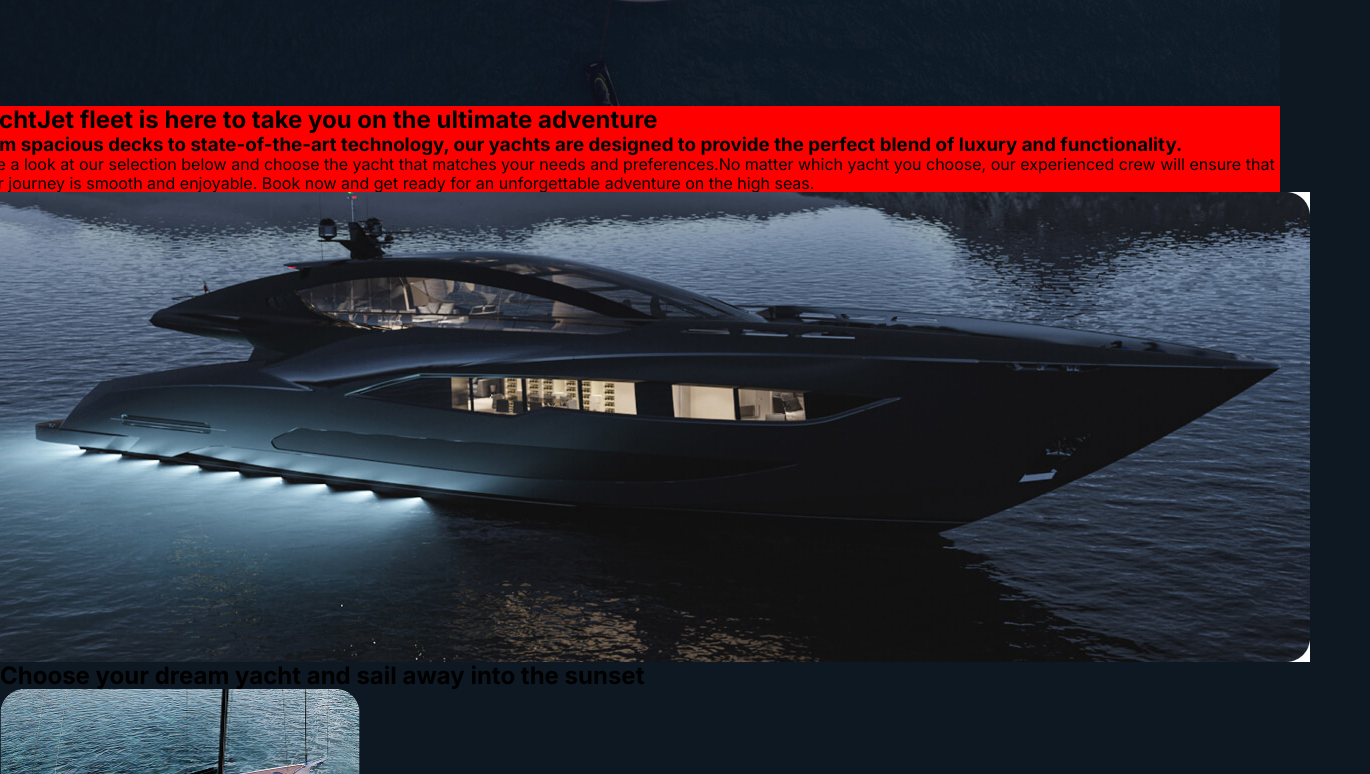
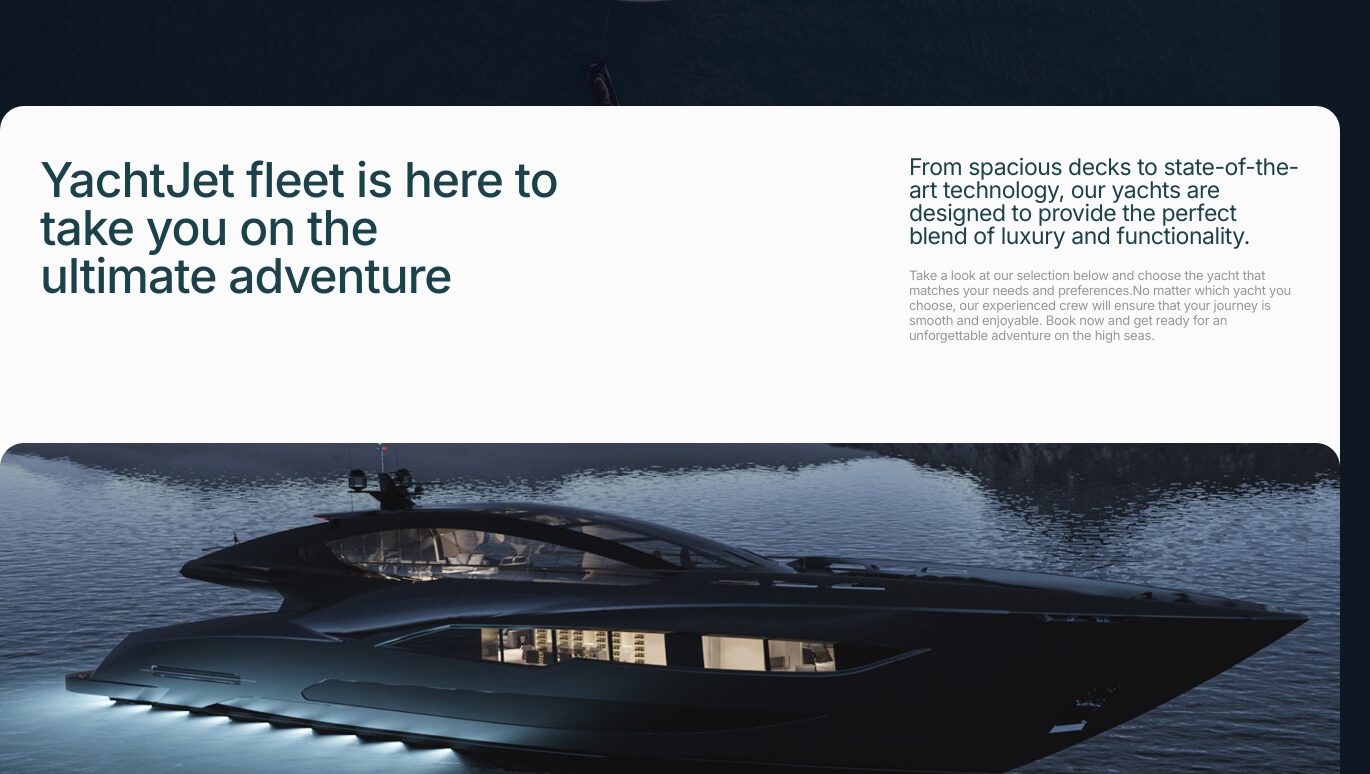
Before and after one commit to VolodymyrTryhub/blended-yacht-jet, a plain HTML site: page index.html in a window 1280 px wide. Shown: the part 726-1500 px from the top of the page, 1370 px wide, since content can reach past the window. Drawn offline with nearby package versions, Linux system fonts and the light colour scheme.

Commit message:
third section begin

```diff
--- a/CSS/styles.css
+++ b/CSS/styles.css
@@ -125,6 +125,7 @@ img {
 .social-list-link:hover,
 .social-list-link:focus {
     background-color: #062730;
+    color: #fbfbfb;
 }
 /* section 1 */
 .block-first {
@@ -157,33 +158,76 @@ img {
     width: 179px;
     height: 52px;
     background: #1b414b;
+    color: #fbfbfb;
 }
 
 .button-push:hover,
 .button-push:focus {
     background: #fbfbfb;
+    color: #1b414b;
 }
 /* section 2 */
 
 .block-second {
-    background-color: red;
+    background-color: #fbfbfb;
     display: flex;
     justify-content: center;
     align-items: center;
+    border-radius: 24px;
+    width: 1340px;
+    /* height: 675px; */
+    margin: 0 auto;
+}
+
+.block-second-wrapper {
+    display: flex;
 }
 
 .block-second-title {
+    display: flex;
+    margin: 50px;
+    width: 537px;
+    font-weight: 500;
+    font-size: 48px;
+    line-height: 100%;
+    letter-spacing: -0.02em;
+    color: #1b414b;
+}
 
+.block-second-title-parttwo {
+    display: block;
+    width: 404px;
+    margin-top: 50px;
+    margin-right: 50px;
+    margin-left: 299px;
+    margin-bottom: 100px;
 }
 
 .block-second-title-little {
-
+    font-weight: 400;
+    font-size: 23px;
+    line-height: 100%;
+    letter-spacing: -0.02em;
+    color: #1b414b;
+    margin-bottom: 20px;
 }
 
 .block-second-page {
-
+    font-weight: 400;
+    font-size: 13px;
+    line-height: 115%;
+    letter-spacing: -0.02em;
+    color: #040306;
+    opacity: 0.4;
 }
 
 .block-second-img {
-
+    margin: 0 auto;
+    border-radius: 0 24px 0 0;
+    width: 1340px;
+    height: 470px;
+    position: relative;
+    top: 50%;
+    background: #0e1823;
 }
+/* third-section */
--- a/index.html
+++ b/index.html
@@ -74,7 +74,9 @@
        <!--section>h2+h3+p+img-->
         <section class="block-second">
             <div class="container">
+                <div class="block-second-wrapper">
                     <h2 class="block-second-title">YachtJet fleet is here to take you on the ultimate adventure</h2>
+                    <div class="block-second-title-parttwo">
                         <h3 class="block-second-title-little">
                             From spacious decks to state-of-the-art technology, our yachts are designed to provide the perfect blend of luxury and
                             functionality.
@@ -84,13 +86,15 @@
                             you choose, our experienced crew will ensure that your journey is smooth and enjoyable. Book now and get ready for an
                             unforgettable adventure on the high seas.
                         </p>
+                    </div>
+                </div>
                 <img class="block-second-img" src="./images/Photo_title.jpg" alt="yacht on title" width="1340" height="470">
             </div>
         </section>
         <!--section>h2+(ul>li*3>img+h3+p+(ul>li*5>p*2))+button  -->
-        <section>
-            <h2>Choose your dream yacht and sail away into the sunset</h2>
-            <ul>
+        <section class="block-third">
+            <h2 class="block-third-title">Choose your dream yacht and sail away into the sunset</h2>
+            <ul class="block-third-list">
                 <li>
                     <img src="./images/img_arrow.png" alt="Arrow" width="360">
                     <h3>Arrow</h3>
```
Lines whose indentation alone changed are shown as unchanged.
